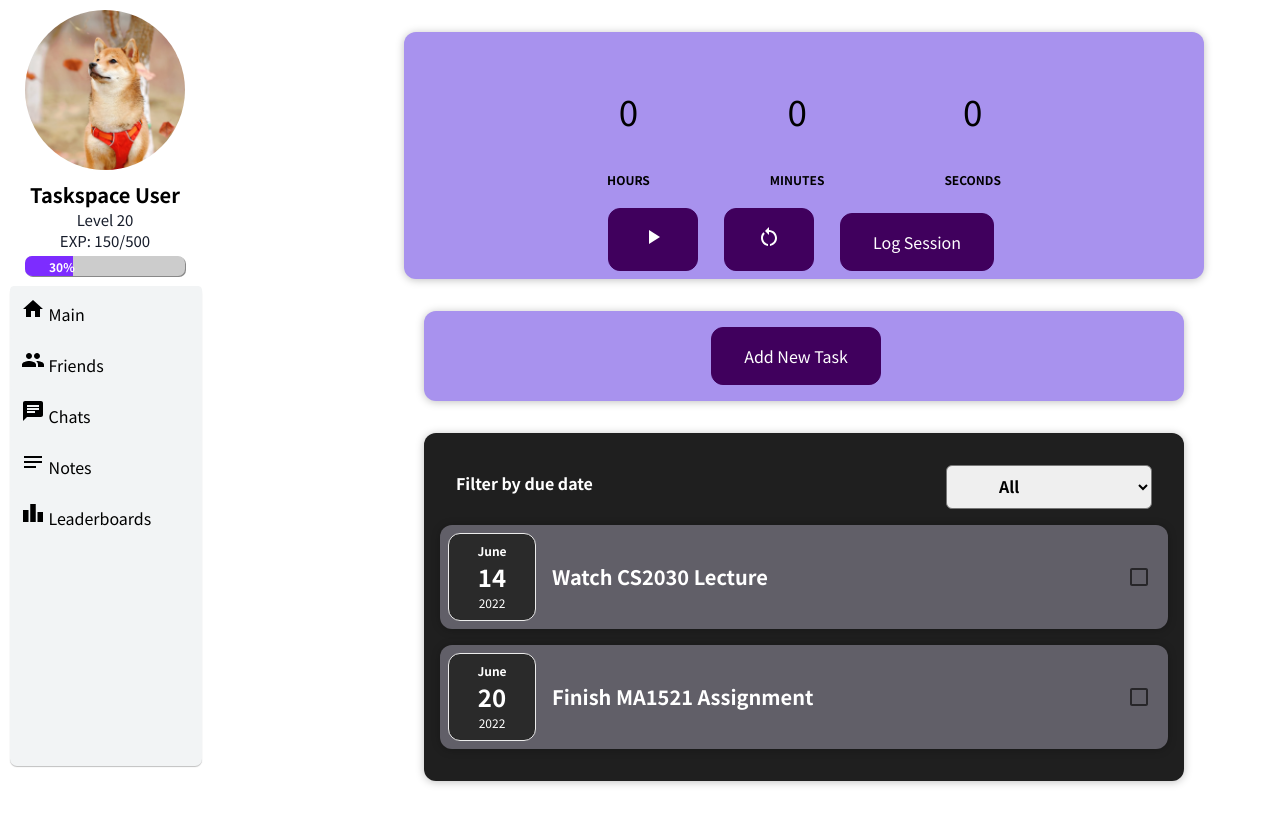
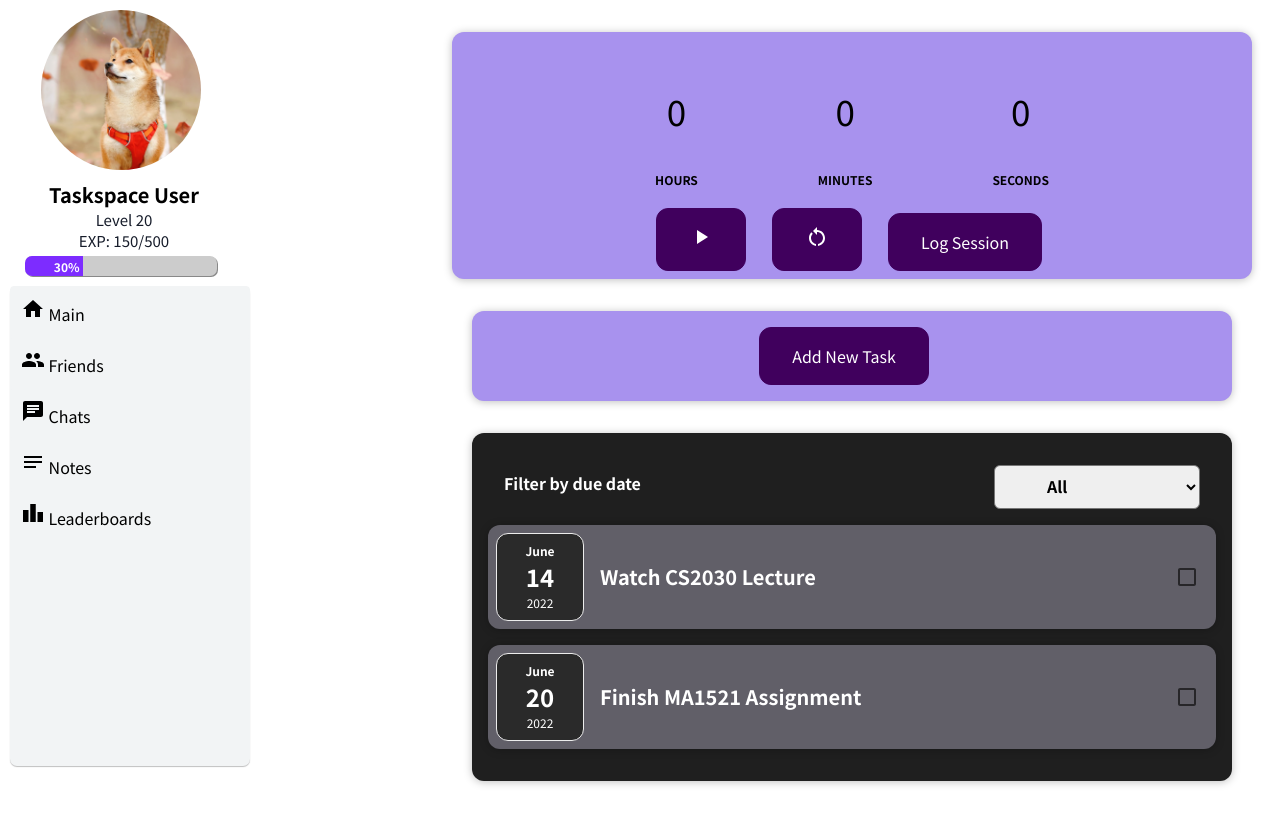
Before and after one commit to jeffhzy/TaskSpace, a React (Create React App) app in the folder taskspace/: page / in a window 1280 px wide. Built offline with nearby package versions, Linux system fonts and the light colour scheme.

Commit message:
edit sidebar

```diff
--- a/taskspace/src/Components/Sidebar/ProfileView/ProfileView.css
+++ b/taskspace/src/Components/Sidebar/ProfileView/ProfileView.css
@@ -1,7 +1,7 @@
 .profile-container {
     margin-top: 10px;
-    width: 10rem;
-    margin-left: 25px;
+    width: 12rem;
+    margin-left: 28px;
 }
 
 .profile-icon {
@@ -10,6 +10,7 @@
     height: 10rem;
     width: 10rem;
     object-fit: cover;
+    margin-left: 13px;
 }
 
 .profile-text {
--- a/taskspace/src/Components/Sidebar/ProgressBar/ProgressBar.css
+++ b/taskspace/src/Components/Sidebar/ProgressBar/ProgressBar.css
@@ -3,7 +3,7 @@
     background-color: #CCC;
     position: relative;
     border-radius: 7px;
-    width: 10rem;
+    width: 12rem;
     margin-left: 25px;
     box-shadow: 1px 1px #888888;
 }
--- a/taskspace/src/Components/Sidebar/SidebarOptions/SidebarOptions.css
+++ b/taskspace/src/Components/Sidebar/SidebarOptions/SidebarOptions.css
@@ -1,6 +1,6 @@
 .sidebarOptions {
     height: 30rem;
-    width: 12rem;
+    width: 15rem;
     background-color: #F2F4F5;
     position: relative;
     border-radius: 7px;
```
